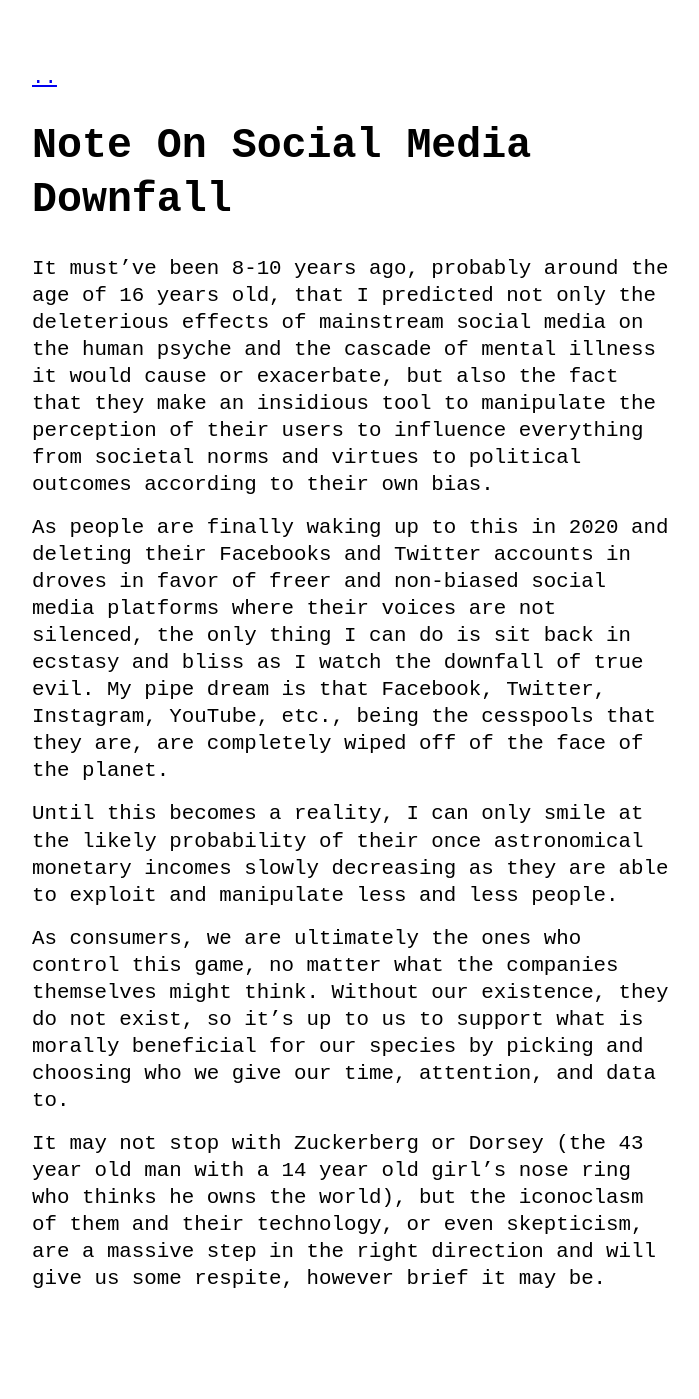
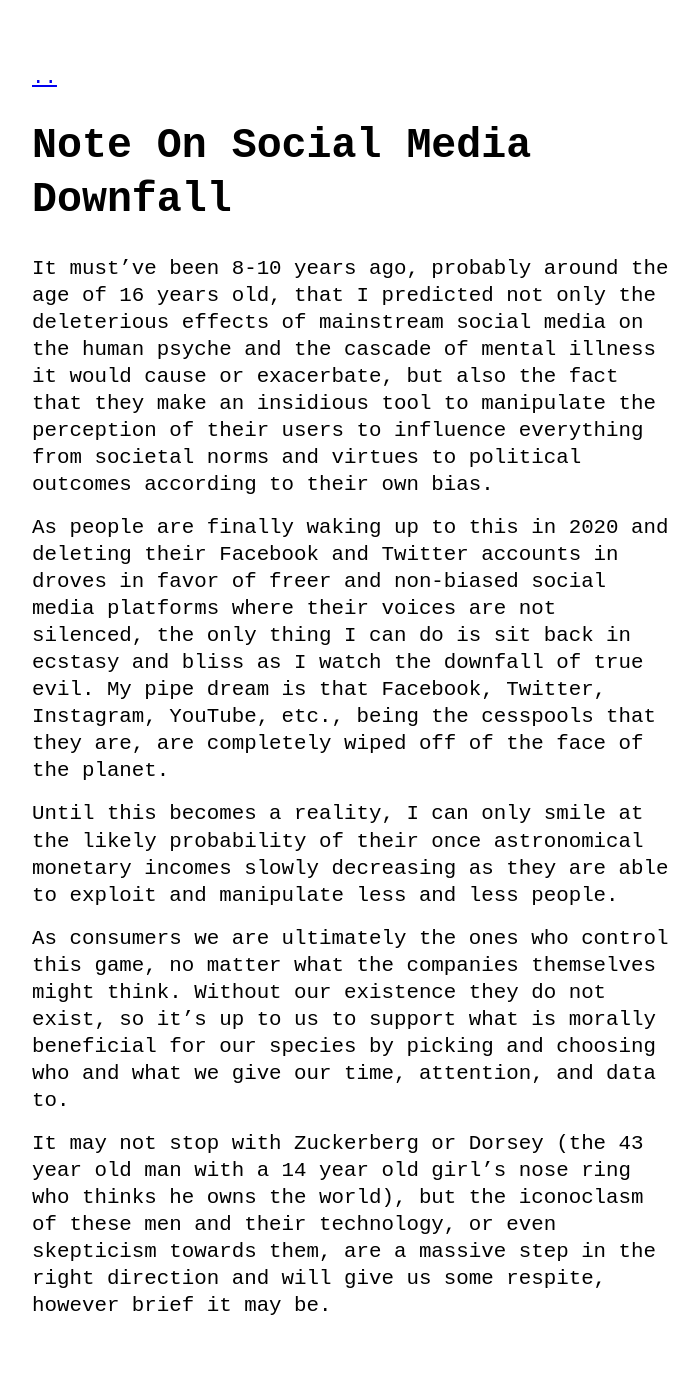
Before and after one commit to deadoceans/deadoceans.github.io, a Jekyll site: the page built from _posts/2020-11-10-note-on-social-media-downfall.md, in a window 1280 px wide. Shown: the whole page, without its empty margins (288-987 px from the left). Built offline with Jekyll 4.4.1, drawn with Linux system fonts in a browser that asks for light colours; before the commit the page ends 1372 px from its top, so only the background shows below that.

Commit message:
Update 2020-11-10-note-on-social-media-downfall.md

```diff
--- a/_posts/2020-11-10-note-on-social-media-downfall.md
+++ b/_posts/2020-11-10-note-on-social-media-downfall.md
@@ -4,10 +4,10 @@
 
 It must've been 8-10 years ago, probably around the age of 16 years old, that I predicted not only the deleterious effects of mainstream social media on the human psyche and the cascade of mental illness it would cause or exacerbate, but also the fact that they make an insidious tool to manipulate the perception of their users to influence everything from societal norms and virtues to political outcomes according to their own bias.
 
-As people are finally waking up to this in 2020 and deleting their Facebooks and Twitter accounts in droves in favor of freer and non-biased social media platforms where their voices are not silenced, the only thing I can do is sit back in ecstasy and bliss as I watch the downfall of true evil. My pipe dream is that Facebook, Twitter, Instagram, YouTube, etc., being the cesspools that they are, are completely wiped off of the face of the planet.
+As people are finally waking up to this in 2020 and deleting their Facebook and Twitter accounts in droves in favor of freer and non-biased social media platforms where their voices are not silenced, the only thing I can do is sit back in ecstasy and bliss as I watch the downfall of true evil. My pipe dream is that Facebook, Twitter, Instagram, YouTube, etc., being the cesspools that they are, are completely wiped off of the face of the planet.
 
 Until this becomes a reality, I can only smile at the likely probability of their once astronomical monetary incomes slowly decreasing as they are able to exploit and manipulate less and less people.
 
-As consumers, we are ultimately the ones who control this game, no matter what the companies themselves might think. Without our existence, they do not exist, so it's up to us to support what is morally beneficial for our species by picking and choosing who we give our time, attention, and data to.
+As consumers we are ultimately the ones who control this game, no matter what the companies themselves might think. Without our existence they do not exist, so it's up to us to support what is morally beneficial for our species by picking and choosing who and what we give our time, attention, and data to.
 
-It may not stop with Zuckerberg or Dorsey (the 43 year old man with a 14 year old girl's nose ring who thinks he owns the world), but the iconoclasm of them and their technology, or even skepticism, are a massive step in the right direction and will give us some respite, however brief it may be.
+It may not stop with Zuckerberg or Dorsey (the 43 year old man with a 14 year old girl's nose ring who thinks he owns the world), but the iconoclasm of these men and their technology, or even skepticism towards them, are a massive step in the right direction and will give us some respite, however brief it may be.
```
